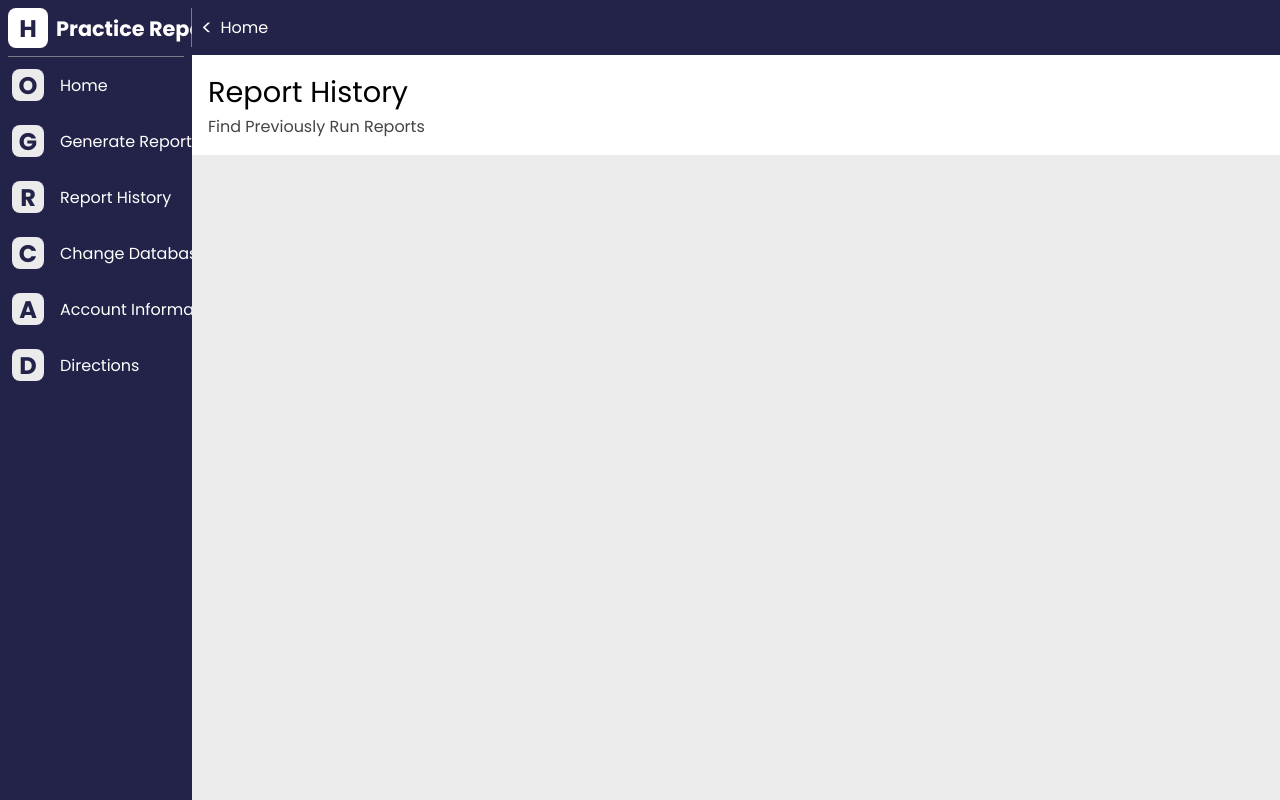
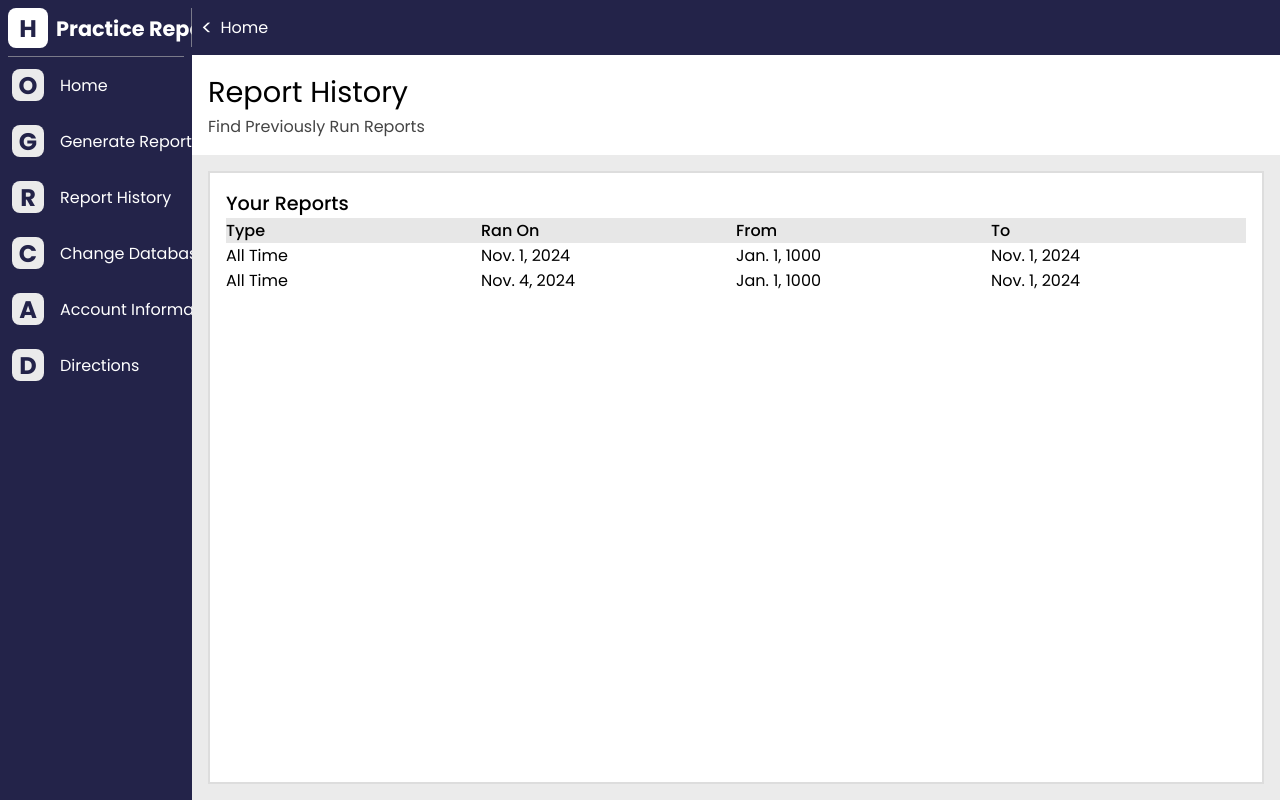
Before and after one commit to khowellmobile/practice-cs-tool, a Django app: page /report_history/ in a window 1280 px wide. Run offline with Django 4.2, Linux system fonts and the light colour scheme; a user stored in the database is signed in; data comes from the database, SQL or seed files in the repository; both versions use the stored data as it was after the commit.

Commit message:
Added auto paramter fill on generate report when clicking on item in report history

```diff
--- a/cs_app/static/css/sub_styles/report_history_style.css
+++ b/cs_app/static/css/sub_styles/report_history_style.css
@@ -10,6 +10,19 @@
 * {
     margin: 0px;
     padding: 0px;
+}
+
+h5 {
+    font-size: 1.2rem;
+    font-weight: 500;
+}
+
+.content-card {
+    padding: var(--md-gap);
+    box-sizing: border-box;
+
+    background-color: white;
+    border: 2px solid rgb(221, 221, 221);
 }
 
 #main-container {
@@ -56,3 +69,57 @@
     justify-content: center;
     align-items: center;
 }
+
+#report-history-card {
+    height: 100%;
+    width: calc(100%);
+}
+
+#history-sep-h {
+    margin: 0rem 0rem 0rem 0rem;
+}
+
+#report-history__header {
+    box-sizing: border-box;
+
+    background-color: rgb(231, 231, 231);
+
+    display: grid;
+    grid-template-columns: repeat(4, 1fr);
+    grid-template-rows: 1fr;
+    gap: 0;
+}
+
+#report-history__header > p {
+    font-weight: 500;
+}
+
+#report-history__listing {
+    box-sizing: border-box;
+
+    overflow-y: auto;
+
+    display: flex;
+    flex-direction: column;
+}
+
+#report-history__listing::-webkit-scrollbar {
+    display: none;
+}
+
+#report-history__listing > div {
+    box-sizing: border-box;
+
+    display: grid;
+    grid-template-columns: repeat(4, 1fr);
+    grid-template-rows: 1fr;
+    gap: 0;
+}
+
+#report-history__listing > div > p {
+    cursor: pointer;
+}
+
+#report-history__listing > div:hover {
+    background-color: rgb(245, 245, 245);
+}
--- a/cs_app/static/js/common_script.js
+++ b/cs_app/static/js/common_script.js
@@ -12,14 +12,24 @@
 
 function redirectTo(url, additionalInfo) {
 
-    console.log("RUN")
+    if (additionalInfo) {
+        const jsonString = JSON.stringify(additionalInfo);
 
-    if (additionalInfo) {
         // Encode the optionalField to make it URL-safe
-        const encodedField = encodeURIComponent(additionalInfo);
+        const encodedField = encodeURIComponent(jsonString);
+
         // Append the optionalField as a query parameter
         url += `?additionalInfo=${encodedField}`;
     }
 
     window.location.href = url;
 }
+
+try {
+    // Export all functions
+    module.exports = {
+        redirectTo,
+    };
+} catch (error) {
+    console.log(error);
+}
--- a/cs_app/static/js/sub_scripts/report_history_script.js
+++ b/cs_app/static/js/sub_scripts/report_history_script.js
@@ -0,0 +1,55 @@
+/**
+ * This script handles click events on report history items.
+ * When a report item is clicked, it constructs a URL to
+ * generate a report with specific parameters and redirects the user to that URL.
+ */
+
+// Required for global jqeury recognition for use in testing
+// CDN still included in html file
+try {
+    var jsdom = require("jsdom");
+    $ = require("jquery")(new jsdom.JSDOM().window);
+} catch (error) {
+    console.log(error);
+}
+
+
+attachEventListeners();
+
+/**
+ * Attaches event listeners to elements.
+ */
+function attachEventListeners() {
+    $("#report-history__listing > div").on("click", function () {
+        let url = "/generate_report/"
+        const report_type = $(this).find(".rep_type").text();
+        const start_date = $(this).find(".rep_start_date").text();
+        const end_date = $(this).find(".rep_end_date").text();
+
+        const additionalInfo = {
+            menu_status: "menu_closed",
+            report_type: report_type,
+            start_date: start_date,
+            end_date: end_date,
+        };
+
+        const jsonString = JSON.stringify(additionalInfo);
+
+        // Encode the optionalField to make it URL-safe
+        const encodedField = encodeURIComponent(jsonString);
+
+        // Append the optionalField as a query parameter
+        url += `?additionalInfo=${encodedField}`;
+
+        window.location.assign(url);
+    });
+}
+
+try {
+    // Export all functions
+    module.exports = {
+        attachEventListeners,
+    };
+} catch (error) {
+    console.log(error);
+}
--- a/cs_app/templates/one_page.html
+++ b/cs_app/templates/one_page.html
@@ -20,7 +20,7 @@
 
     <body>
         <div class="container-1">
-            <div id="c1" class="{% if additionalInfo == 'menu_open' %}large-menu{% else %}small-menu{% endif %}">
+            <div id="c1" class="{% if menu_status == 'menu_open' %}large-menu{% else %}small-menu{% endif %}">
                 <div id="c1-1">
                     <div class="symbol flex-center">
                         <b>H</b>
@@ -29,37 +29,37 @@
                 </div>
                 <div class="seperator-h"></div>
                 <div id="c1-2" class="flex-col">
-                    <div class="page-link" onclick="redirectTo('/one_page/', 'menu_open')">
+                    <div class="page-link" onclick="redirectTo('/one_page/', {menu_status : 'menu_open'})">
                         <div class="symbol-sm flex-center">
                             <b>O</b>
                         </div>
                         <p>Home</p>
                     </div>
-                    <div class="page-link" onclick="redirectTo('/generate_report/', 'menu_open')">
+                    <div class="page-link" onclick="redirectTo('/generate_report/', {menu_status : 'menu_open'})">
                         <div class="symbol-sm flex-center">
                             <b>G</b>
                         </div>
                         <p>Generate Report</p>
                     </div>
-                    <div class="page-link" onclick="redirectTo('/report_history/', 'menu_open')">
+                    <div class="page-link" onclick="redirectTo('/report_history/', {menu_status : 'menu_open'})">
                         <div class="symbol-sm flex-center">
                             <b>R</b>
                         </div>
                         <p>Report History</p>
                     </div>
-                    <div class="page-link" onclick="redirectTo('/change_database/', 'menu_open')">
+                    <div class="page-link" onclick="redirectTo('/change_database/', {menu_status : 'menu_open'})">
                         <div class="symbol-sm flex-center">
                             <b>C</b>
                         </div>
                         <p>Change Database</p>
                     </div>
-                    <div class="page-link" onclick="redirectTo('/account_information/', 'menu_open')">
+                    <div class="page-link" onclick="redirectTo('/account_information/', {menu_status : 'menu_open'})">
                         <div class="symbol-sm flex-center">
                             <b>A</b>
                         </div>
                         <p>Account Information</p>
                     </div>
-                    <div class="page-link" onclick="redirectTo('/directions/', 'menu_open')">
+                    <div class="page-link" onclick="redirectTo('/directions/', {menu_status : 'menu_open'})">
                         <div class="symbol-sm flex-center">
                             <b>D</b>
                         </div>
@@ -67,7 +67,7 @@
                     </div>
                 </div>
             </div>
-            <div id="c2" class="{% if additionalInfo == 'menu_open' %}small-content{% else %}large-content{% endif %} flex-col">
+            <div id="c2" class="{% if menu_status == 'menu_open' %}small-content{% else %}large-content{% endif %} flex-col">
                 <div id="c2-1">
                     <div class="seperator-v"></div>
                     <div class="back-arrow flex-center"><p>&lt;</p></div>
--- a/cs_app/templates/subpages/change_database.html
+++ b/cs_app/templates/subpages/change_database.html
@@ -64,13 +64,13 @@
         <div id="database-history-card" class="content-card">
             <h5>Your Databases</h5>
             <div id="history-sep-h" class="sep-h"></div>
-            <div id="db_history__header">
+            <div id="db-history__header">
                 <p>Engine</p>
                 <p>Name</p>
                 <p>Host</p>
                 <p>Driver</p>
             </div>
-            <div id="db_history__listing">
+            <div id="db-history__listing">
                 {% for past_conn in past_connections %}
                 <div>
                     <p class="past-engine">{{ past_conn.engine }}</p>
--- a/cs_app/templates/subpages/report_history.html
+++ b/cs_app/templates/subpages/report_history.html
@@ -8,6 +8,26 @@
         <h4>Find Previously Run Reports</h4>
     </div>
     <div id="card-holder">
+        <div id="report-history-card" class="content-card">
+            <h5>Your Reports</h5>
+            <div id="history-sep-h" class="sep-h"></div>
+            <div id="report-history__header">
+                <p>Type</p>
+                <p>Ran On</p>
+                <p>From</p>
+                <p>To</p>
+            </div>
+            <div id="report-history__listing">
+                {% for past_rep in past_reports %}
+                <div>
+                    <p class="rep_type">{{ past_rep.report_type }}</p>
+                    <p>{{ past_rep.ran_on_date }}</p>
+                    <p class="rep_start_date">{{ past_rep.start_date }}</p>
+                    <p class="rep_end_date">{{ past_rep.end_date }}</p>
+                </div>
+                {% endfor %}
+            </div>
+        </div>
     </div>
 </div>
 
--- a/cs_app/views/report_history_views.py
+++ b/cs_app/views/report_history_views.py
@@ -1,27 +1,29 @@
 from django.contrib.auth.decorators import login_required
 from django.shortcuts import render
 
+from ..models import RanReportParameter
+
+import json
+
+
 @login_required
 def report_history_view(request):
-    """
-    View function to generate the generate report page
 
-    Requires the user to be logged in to access the view.
+    past_reports = RanReportParameter.objects.filter(user=request.user)
 
-    Retrieves the latest 25 entries from PastParameter ordered by date_field,
-    prepares the data along with the current user's information, and renders
-    the 'generate_report.html' template with the context.
+    user = request.user
 
-    Args:
-        request (HttpRequest): The HTTP request object.
+    menu_status = None
 
-    Returns:
-        HttpResponse: Rendered template with user and data context.
-    """
-    user = request.user
-    context = {
-        "user": user,
-        "additionalInfo": request.GET.get("additionalInfo", None),
-    }
+    additional_info = request.GET.get("additionalInfo", None)
+
+    if additional_info:
+        try:
+            decoded_info = json.loads(additional_info)
+            menu_status = decoded_info.get("menu_status")
+        except (ValueError, TypeError):
+            menu_status = None
+
+    context = {"user": user, "past_reports": past_reports, "menu_status": menu_status}
 
     return render(request, "subpages/report_history.html", context)
```
Also changed, not shown: cs_app/static/css/sub_styles/change_database_style.css (+7 -7 lines), cs_app/templates/subpages/generate_report.html (+17 -3 lines), cs_app/views/account_information_views.py (+12 -1 lines), cs_app/views/admin_views.py (+12 -1 lines), cs_app/views/change_database_views.py (+10 -1 lines), cs_app/views/directions_views.py (+12 -1 lines), cs_app/views/generate_report_views.py (+34 -1 lines), db.sqlite3.
